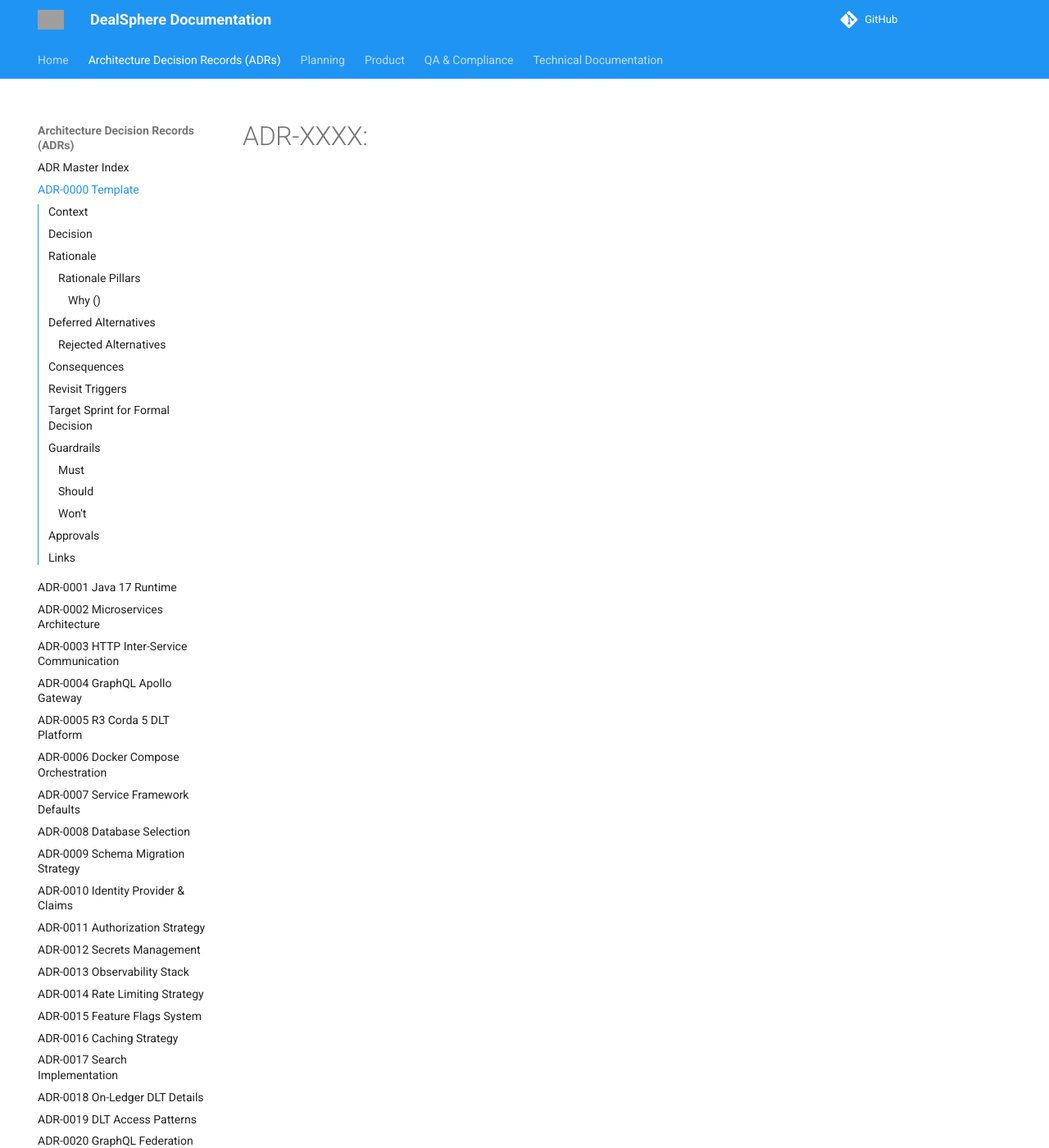
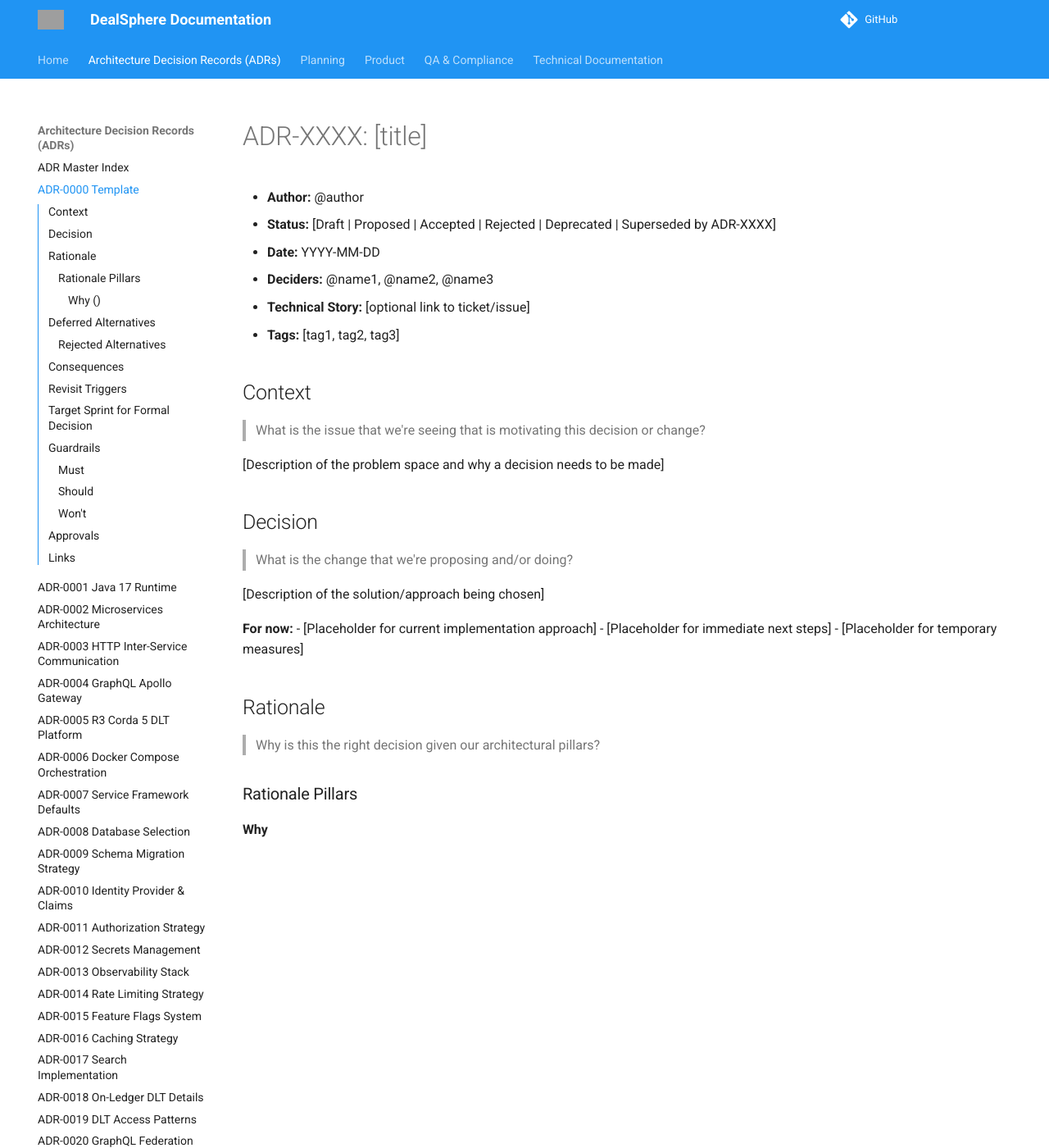
Before and after one commit to DealSphere-Inc/dealsphere-platform-docs, an MkDocs documentation site: the page built from docs/adr/ADR-0000-template.md, in a window 1280 px wide and 1400 px high. Shown: the whole window at 82% size. Built offline with MkDocs 1.6.1 and Material for MkDocs 9.7.7, drawn with Linux system fonts in a browser that asks for light colours; grey boxes are pictures that could not be loaded.

```diff
--- a/docs/adr/ADR-0000-template.md
+++ b/docs/adr/ADR-0000-template.md
@@ -1,4 +1,4 @@
-# ADR-XXXX: <title>
+# ADR-XXXX: [title]
 
 - **Author:** @author
 - **Status:** [Draft | Proposed | Accepted | Rejected | Deprecated | Superseded by ADR-XXXX]
```
